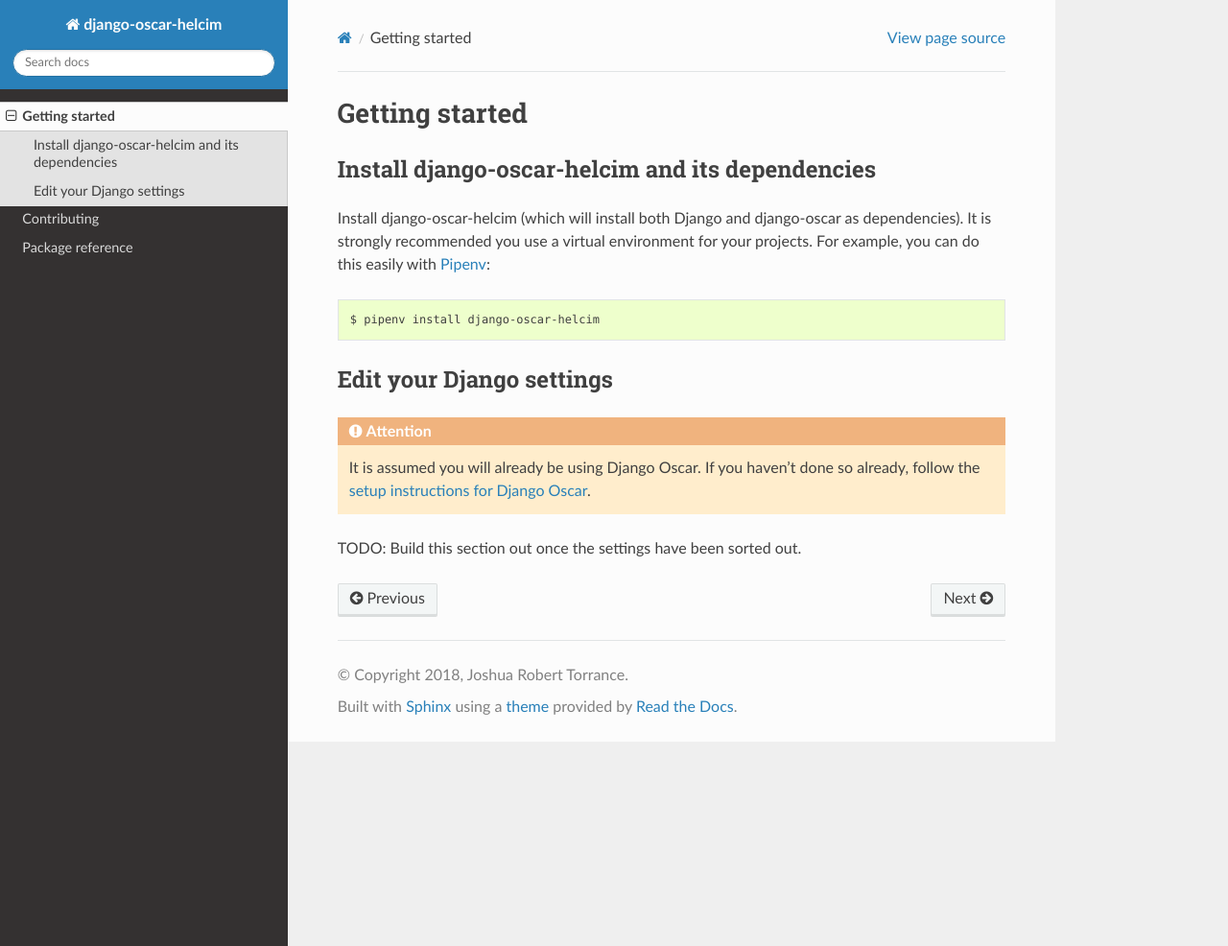
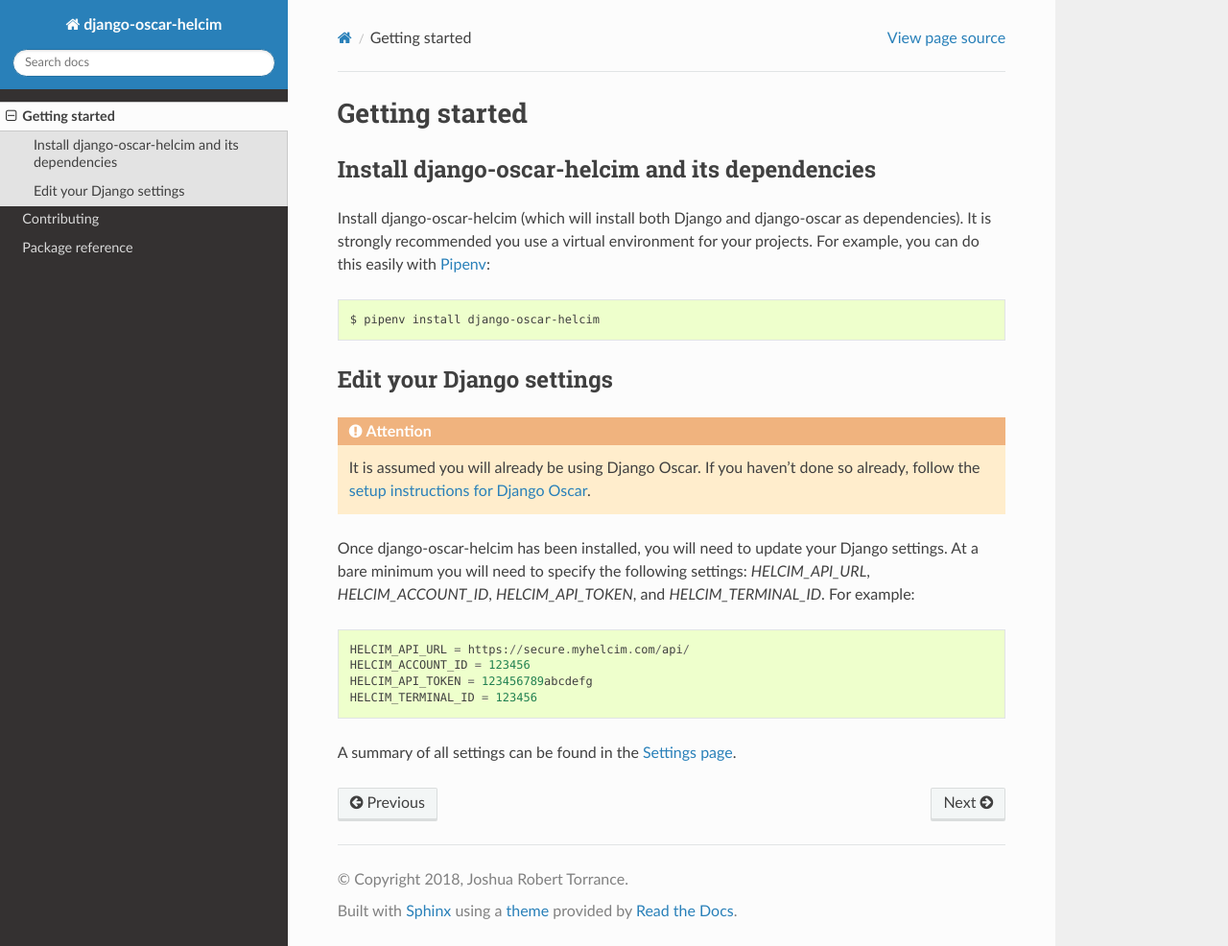
Before and after one commit to studybuffalo/django-helcim, a Sphinx documentation site: the page built from docs/installation.rst, in a window 1280 px wide and 986 px high. Shown: the whole window at 96% size. Built offline with Sphinx 7.4.7 and the Read the Docs theme 2.0.0, drawn with Linux system fonts in a browser that asks for light colours.

Commit message:
Adding a summary of all possible Django settings.

```diff
--- a/docs/installation.rst
+++ b/docs/installation.rst
@@ -26,4 +26,16 @@
 
     .. _setup instructions for Django Oscar: https://django-oscar.readthedocs.io/en/latest/internals/getting_started.html
 
-TODO: Build this section out once the settings have been sorted out.
+Once django-oscar-helcim has been installed, you will need to update
+your Django settings. At a bare minimum you will need to specify the
+following settings: `HELCIM_API_URL`, `HELCIM_ACCOUNT_ID`,
+`HELCIM_API_TOKEN`, and `HELCIM_TERMINAL_ID`. For example::
+
+    HELCIM_API_URL = https://secure.myhelcim.com/api/
+    HELCIM_ACCOUNT_ID = 123456
+    HELCIM_API_TOKEN = 123456789abcdefg
+    HELCIM_TERMINAL_ID = 123456
+
+A summary of all settings can be found in the `Settings page`_.
+
+.. _Settings page: https://django-oscar-helcim.readthedocs.io/en/latest/settings.html
```
Also changed, not shown: docs/settings.rst (added, +159 -0 lines).
